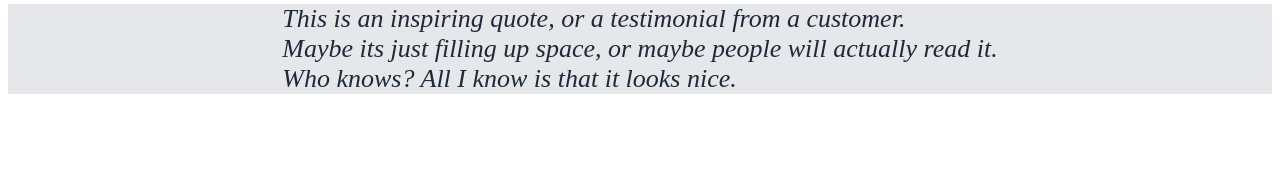
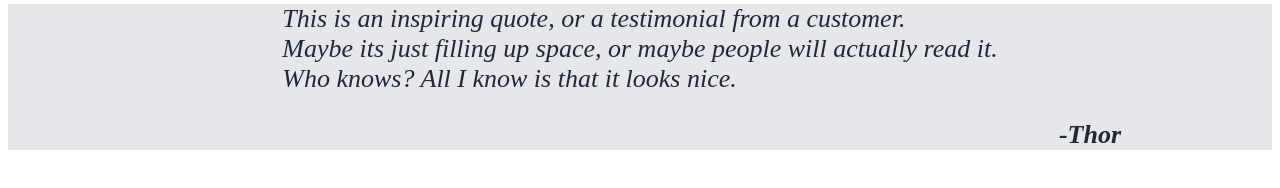
Before and after one commit to jackalot/O-Landing-Page, a plain HTML site: page index.html in a window 1280 px wide. Shown: the part 534-722 px from the top of the page. Drawn offline with Linux system fonts and the light colour scheme.

Commit message:
added the author for quote

```diff
--- a/Styles/Style.css
+++ b/Styles/Style.css
@@ -101,3 +101,7 @@ img {
     font-style: italic;
      color: #1f2937;
 }
+.quote p span {
+    margin-left: 900px;
+    font-weight: bold;
+}
--- a/index.html
+++ b/index.html
@@ -34,6 +34,7 @@
             <p> This is an inspiring quote, or a testimonial from a customer. <br>
                 Maybe its just filling up space, or maybe people will actually read it.<br>
                  Who knows? All I know is that it looks nice.</p>
+            <p><span>-Thor</span></p>
         </div>
     </body>
 </html>
```
